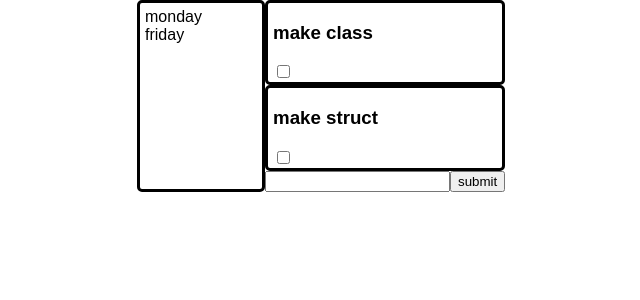
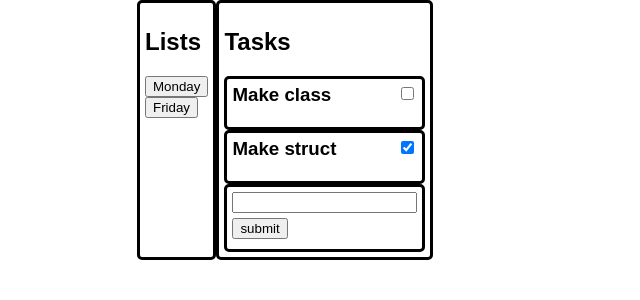
Before and after one commit to sashakorkots/my-app, a React (Create React App) app: page / in a window 1280 px wide. Shown: the top 300 px of the page, without its empty margins (183-823 px from the left). Built offline with nearby package versions, Linux system fonts and the light colour scheme.

Commit message:
build work of form and work of select list

```diff
--- a/src/App.css
+++ b/src/App.css
@@ -3,28 +3,48 @@
   -moz-box-sizing: border-box;
   box-sizing: border-box;
 }
+h3 {
+  margin-top: 0px;
+}
 body {
   margin: 0;
   padding: 0;
   font-family: sans-serif;
+}
 
-}
 .App {
   width: 50%;
   margin: 0 auto;
   display: flex;
   flex-direction: row;
 }
+.tasks{
+  border: 3px solid black;
+  padding: 5px;
+  border-radius: 5px;
+}
 .task {
   border: 3px solid black;
-  padding: 0 5px;
+  padding: 5px;
   border-radius: 5px;
+}
+
+.task>.check-box {
+  float: right;
+}
+
+.task>* {
+  margin-bottom: 5px;
+
 }
 
 #list-sidebar {
 
-  width: 20%;
   padding: 5px;
   border: 3px solid black;
   border-radius: 5px;
 }
+
+#new-task-form>* {
+  display: block;
+}
--- a/src/App.js
+++ b/src/App.js
@@ -5,39 +5,76 @@ import TodoListSidebar from './components/TodoListSidebar';
 import ListTasks from './components/ListTasks';
 import NewTaskForm from './components/NewTaskForm';
 
+
 class App extends Component {
-  lists = [
+  state = {
+    currentlist : 1,
+    lists : [
       {
         'id' : 1,
-      'title' : 'monday',
+        'title' : 'Monday',
+        'tasks' : [
+                    {
+                      'id' : 1,
+                      'title' : 'Make class',
+                      'done' : false,
                     },
                     {
                       'id' : 2,
-      'title' : 'friday'
-    }
+                      'title' : 'Make struct',
+                      'done' : true,
+
+                    },
                   ]
-  tasks = [
-    {
-      'id' : 1,
-      'title' : 'make class',
-      'done' : true
+
       },
       {
         'id' : 2,
-      'title' : 'make struct'
-    }
+        'title' : 'Friday',
+        'tasks' : [
+                    {
+                      'id' : 1,
+                      'title' : 'Go to school',
+                      'done' : true,
+                      'listId' : 1
+                    },
+                    {
+                      'id' : 2,
+                      'title' : 'Play volleyball',
+                      'done' : false,
+                      'listId' : 1
+                    },
                   ]
-  newTask = (task) => {
-    console.log(task)
+
       }
 
+    ]
+  }
+  newTask = (task) => {
+    const newlist = this.state.lists.slice()
+    const newtasks = this.state.lists.find(m => m.id == this.state.currentlist).tasks
+    console.log(task);
+    newlist.find(m => m.id == this.state.currentlist).tasks.push(task)
+    this.setState(
+      {
+        lists : newlist
+      }
+    )
+
+  }
+  selectList = (task) => {
+    console.log(task)
+    this.setState (
+      {currentlist : task.id}
+    )
+  }
 
   render() {
     return (
       <div className="App">
-        <TodoListSidebar lists={this.lists}/>
-        <div>
-          <ListTasks tasks={this.tasks}/>
+        <TodoListSidebar onSelect={this.selectList} lists={this.state.lists}/>
+        <div className="tasks">
+          <ListTasks tasks={this.state.lists.find(m => m.id == this.state.currentlist).tasks}/>
           <NewTaskForm onSubmit={this.newTask}/>
         </div>
       </div>
--- a/src/components/ListTasks.js
+++ b/src/components/ListTasks.js
@@ -6,6 +6,7 @@ const ListTasks = (props) => {
 
     return (
         <div id='tasks'>
+            <h2>Tasks</h2>
             {
                 props.tasks.map((m,i) => <Task key={i} task={m}/>)
             }
--- a/src/components/NewTaskForm.js
+++ b/src/components/NewTaskForm.js
@@ -1,16 +1,26 @@
 import React, { Component } from 'react'
 
 class NewTaskForm extends Component {
+    state = {
+        title : "",
+        done : false
+    }
+
     onSubmitHandler = (event) => {
         event.preventDefault()
-        this.props.onSubmit({
-            body : 'dkjshfkjdsa'
+        this.props.onSubmit(this.state)
+    }
+
+    onChange = (event) => {
+        this.setState({
+            title : event.target.value
         })
     }
+
     render() {
         return (
-            <form id="new-task-form" onSubmit={this.onSubmitHandler}>
-                <input type="text" name="title" />
+            <form id="new-task-form" className="task" onSubmit={this.onSubmitHandler}>
+                <input type="text" name="title" onChange={this.onChange}/>
                 <button type="submit">submit</button>
             </form>
         )
--- a/src/components/Task.js
+++ b/src/components/Task.js
@@ -1,16 +1,20 @@
+
 import React from "react";
 
-const Task = ({task}) => {
-
+function Task ({task}){
+    /* change = (event) => {
+        task.done = !this.task.done
+        this.setState({done : this.task.done})
+        console.log(this.task)
+    } */
 
     return (
-        <div className="task">
-            <h3>{task.title}</h3>
-            <div>
-                <input type="checkbox" value={task.done}></input>
-            </div>
-        </div>
-    );
+    <div className="task">
+        <input type="checkbox" className="check-box" checked={task.done} /* onChange={this.change} */></input>
+        <h3>{task.title}</h3>
+        <p>{task.description}</p>
+    </div>
+    )
 }
 
 export default Task;
--- a/src/components/TodoList.js
+++ b/src/components/TodoList.js
@@ -1,9 +1,9 @@
 import React from "react";
 
-const TodoList = ({todoList}) => {
+const TodoList = ({todoList, ...props}) => {
     return (
-        <div>
-            <span>{todoList.title}</span>
+        <div {...props}>
+            <button>{todoList.title}</button>
         </div>
     );
 }
--- a/src/components/TodoListSidebar.js
+++ b/src/components/TodoListSidebar.js
@@ -1,11 +1,12 @@
 import React from "react";
 import TodoList from './TodoList'
 
-const TodoListSidebar = (props) => {
+const TodoListSidebar = ({lists, onSelect}) => {
     return (
         <div id='list-sidebar'>
+            <h2>Lists</h2>
             {
-                props.lists.map((l, i) => <TodoList key={i} todoList={l}/>)
+                lists.map((l, i) => <TodoList onClick={() => onSelect(l)} key={i} todoList={l} />)
             }
         </div>
     );
```
Lines whose indentation alone changed are shown as unchanged.
